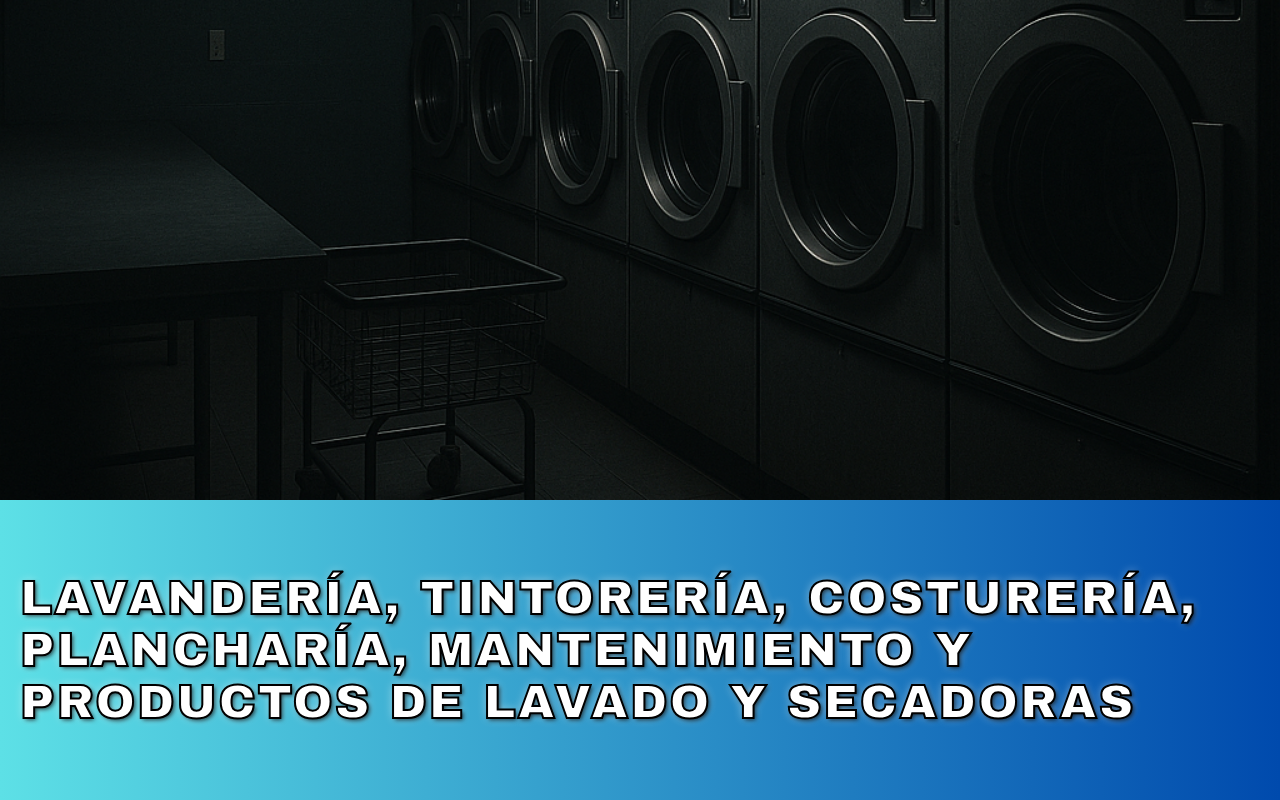
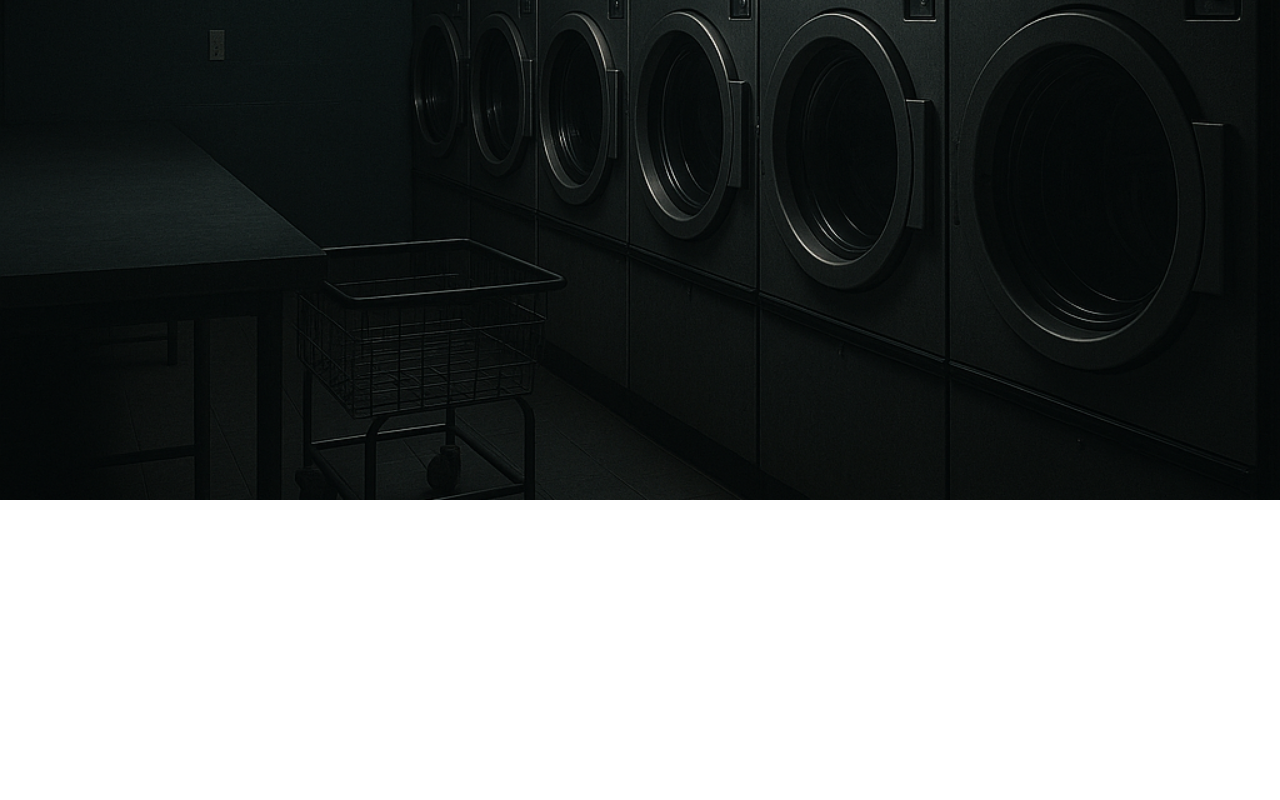
Before and after one commit to Lavanderia-Aqua-Elite/LandingPage_AquaElite, a React (Vite) app: page / in a window 1280 px wide. Shown: the part 300-1100 px from the top of the page. After the commit the page ends 800 px from the top, so only its background shows below. Built offline with nearby package versions, Linux system fonts and the light colour scheme.

Commit message:
Debo de componer la forma en la que el maintitle, se vea bien dentro del imageMain

```diff
--- a/src/pages/Home.jsx
+++ b/src/pages/Home.jsx
@@ -2,9 +2,6 @@
 import classes from '../styles/Home.module.css';
 import Header from '../layouts/Header';
 import ImageMain from '../components/ImageMain';
-import MainTitle from '../components/MainTitle';
-
-
 
 // Exporta por defecto el componente y lo crea
 export default function Home() {
@@ -18,16 +15,8 @@ export default function Home() {
                 {/* Contenedor del main */}
                 <main className={classes.mainContent}>
                     <ImageMain />
-                    <MainTitle
-                        maintitle="Lavandería,
-                        tintorería,
-                        Costurería,
-                        Plancharía,
-                        Mantenimiento y
-                        Productos de
-                        Lavado y Secadoras"
-                    />
                 </main>
+
             </div>
         </>
     )
--- a/src/styles/Home.module.css
+++ b/src/styles/Home.module.css
@@ -5,3 +5,5 @@
 .conteinerHome {
     background: var(--bg-home);
 }
+
+/* ===== Sección del contenedor main ===== */
```
